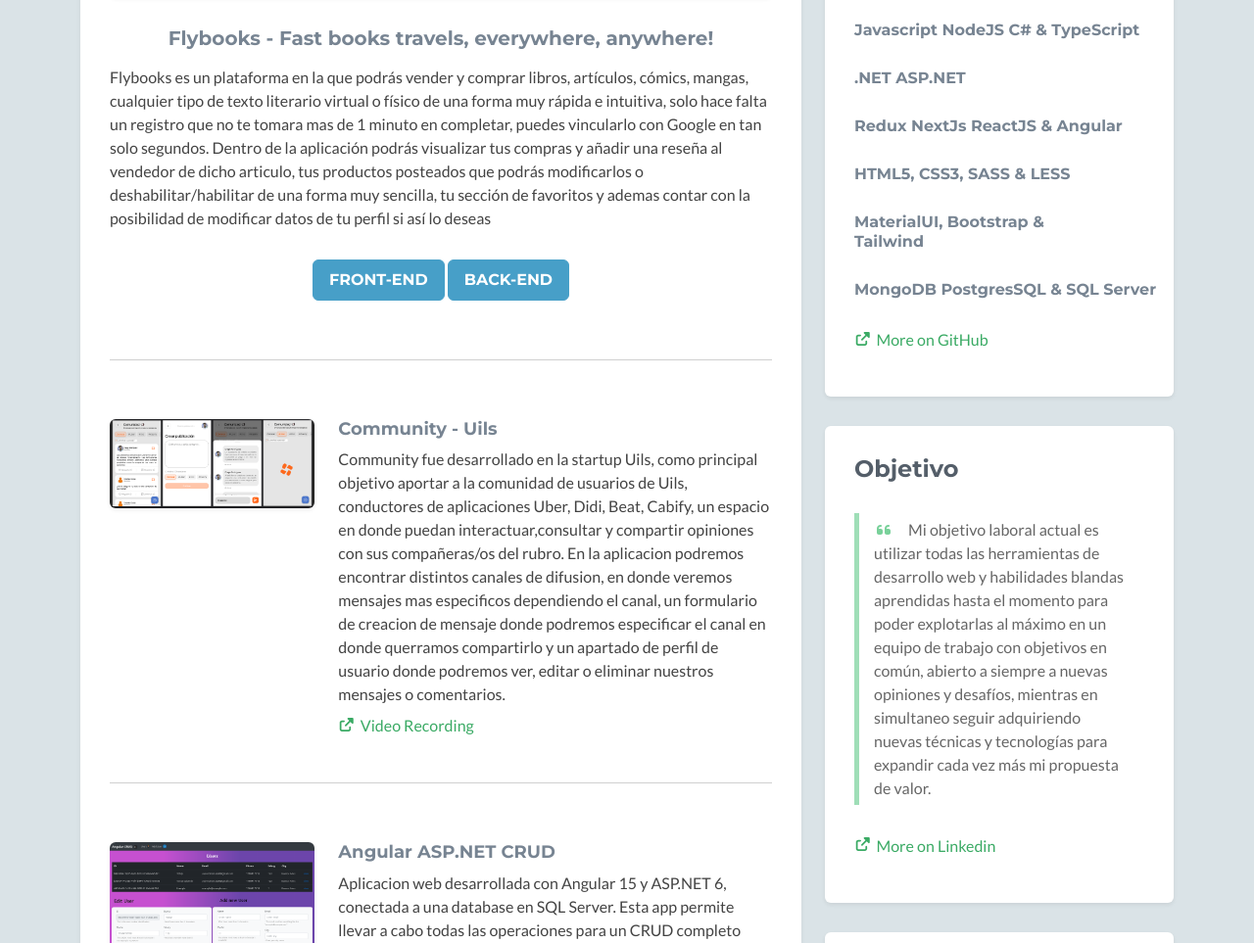
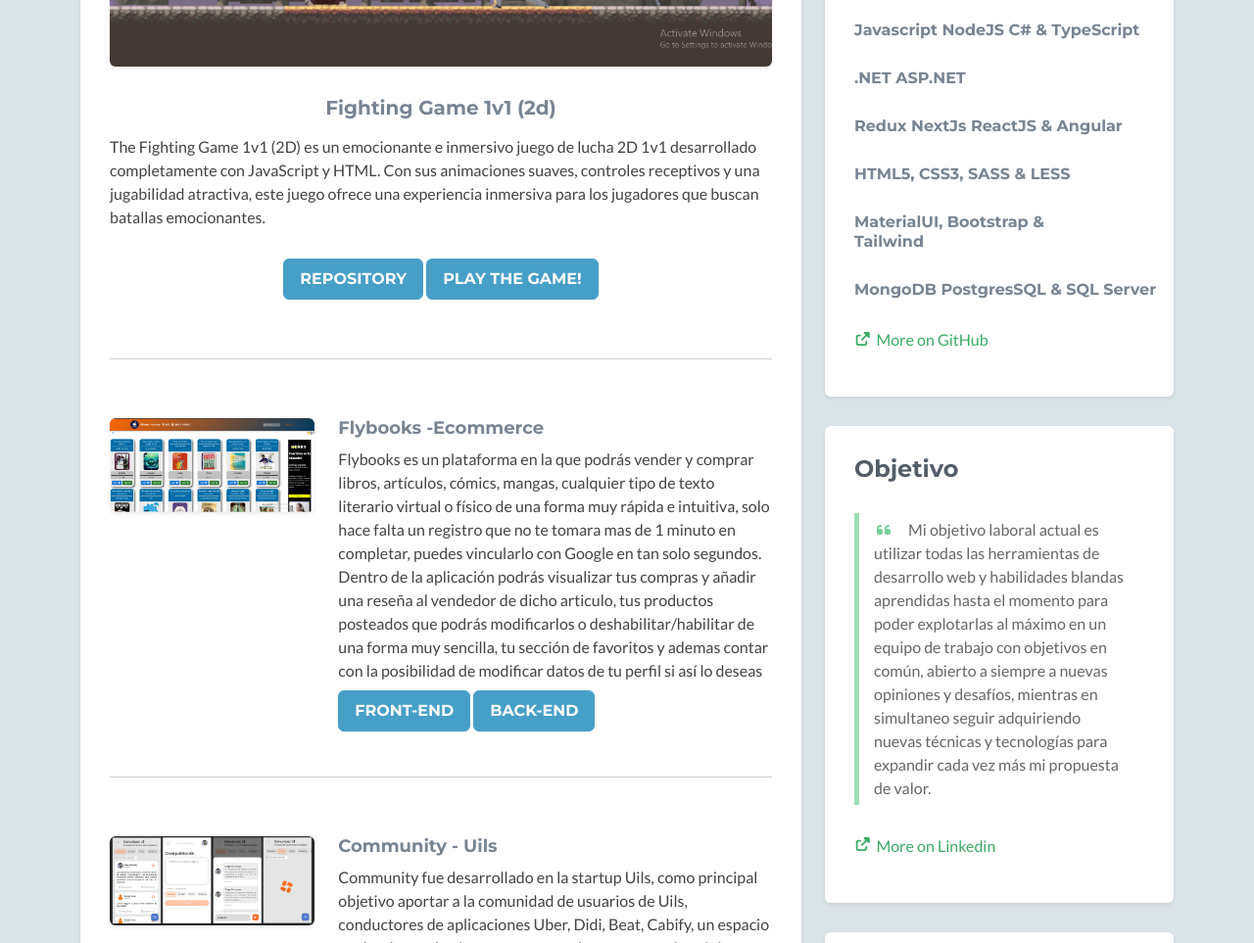
Before and after one commit to totovalv/Portfolio, a plain HTML site: page index.html in a window 1280 px wide. Shown: the part 1089-2052 px from the top of the page at 98% size. Drawn offline with nearby package versions, Linux system fonts and the light colour scheme; no server answers; a script that the page names is missing; some icons are missing.

Commit message:
adding fighting game

```diff
--- a/index.html
+++ b/index.html
@@ -96,22 +96,37 @@
                             <div class="item featured text-center">
 
                                 <div class="featured-image has-ribbon">
-                                    <a href="https://flybooks.vercel.app" target="_blank">
-                                    <img class="img-fluid project-image rounded shadow-sm" src="assets/images/flybooks.png" alt="project name" />
+                                    <a href="https://fighting-game-1v1.vercel.app/" target="_blank">
+                                    <img class="img-fluid project-image rounded shadow-sm" src="assets/images/FightingGame.png" alt="project name" />
                                     </a>
                                 </div>
 
-                                <h3 class="title mb-3"><a href="https://flybooks.vercel.app" target="_blank">Flybooks - Fast books travels, everywhere, anywhere!</a></h3>
+                                <h3 class="title mb-3"><a href="https://fighting-game-1v1.vercel.app/" target="_blank">Fighting Game 1v1 (2d)</a></h3>
 
                                 <div class="desc text-start">
                                     <p>
-                                        Flybooks es un plataforma en la que podrás vender y comprar libros, artículos, cómics, mangas, cualquier tipo de texto literario virtual o físico de una forma muy rápida e intuitiva, solo hace falta un registro que no te tomara mas de 1 minuto en completar, puedes vincularlo con Google en tan solo segundos. Dentro de la aplicación podrás visualizar tus compras y añadir una reseña al vendedor de dicho articulo, tus productos posteados que podrás modificarlos o deshabilitar/habilitar de una forma muy sencilla, tu sección de favoritos y ademas contar con la posibilidad de modificar datos de tu perfil si así lo deseas
+                                        The Fighting Game 1v1 (2D) es un emocionante e inmersivo juego de lucha 2D 1v1 desarrollado completamente con JavaScript y HTML. Con sus animaciones suaves, controles receptivos y una jugabilidad atractiva, este juego ofrece una experiencia inmersiva para los jugadores que buscan batallas emocionantes.
                                     </p>
                                 </div><!--//desc-->
-                                <a class="btn btn-cta-secondary" href="https://github.com/DianneMem/Repo-PF" target="_blank"> Front-End</a>
-                                <a class="btn btn-cta-secondary" href="https://github.com/DianneMem/Repo-PF-back" target="_blank"> Back-End</a>
+                                <a class="btn btn-cta-secondary" href="https://github.com/totovalv/Fighting-Game-1v1" target="_blank"> Repository</a>
+                                <a class="btn btn-cta-secondary" href="https://fighting-game-1v1.vercel.app/" target="_blank"> Play the Game!</a>
+                            </div><!--//item-->
+
+                            <hr class="divider" />
+                            <div class="item row">
+                                <a class="col-md-4 col-12" href="https://github.com/DianneMem/Repo-PF" target="_blank">
+                                <img class="img-fluid project-image rounded shadow-sm" src="assets/images/flybooks.png"  alt="project name" />
+                                </a>
+                                <div class="desc col-md-8 col-12">
+                                    <h3 class="title"><a href="https://github.com/DianneMem/Repo-PF"target="_blank">Flybooks -Ecommerce</a></h3>
+                                    <p class="mb-2"> Flybooks es un plataforma en la que podrás vender y comprar libros, artículos, cómics, mangas, cualquier tipo de texto literario virtual o físico de una forma muy rápida e intuitiva, solo hace falta un registro que no te tomara mas de 1 minuto en completar, puedes vincularlo con Google en tan solo segundos. Dentro de la aplicación podrás visualizar tus compras y añadir una reseña al vendedor de dicho articulo, tus productos posteados que podrás modificarlos o deshabilitar/habilitar de una forma muy sencilla, tu sección de favoritos y ademas contar con la posibilidad de modificar datos de tu perfil si así lo deseas
+                                         </p>
+                                    <p> <a class="btn btn-cta-secondary" href="https://github.com/DianneMem/Repo-PF" target="_blank"> Front-End</a>
+                                        <a class="btn btn-cta-secondary" href="https://github.com/DianneMem/Repo-PF-back" target="_blank"> Back-End</a>  </p>
+                                </div><!--//desc-->
                             </div><!--//item-->
                             <hr class="divider" />
+
                             <div class="item row">
                                 <a class="col-md-4 col-12" href="https://www.loom.com/share/248b869e5ed64189a63b4236a0bb9035" target="_blank">
                                 <img class="img-fluid project-image rounded shadow-sm" src="assets/images/UILS community.png" alt="project name" />
```
Also changed, not shown: assets/en/index.html (+21 -7 lines), assets/images/FightingGame.png (added).
